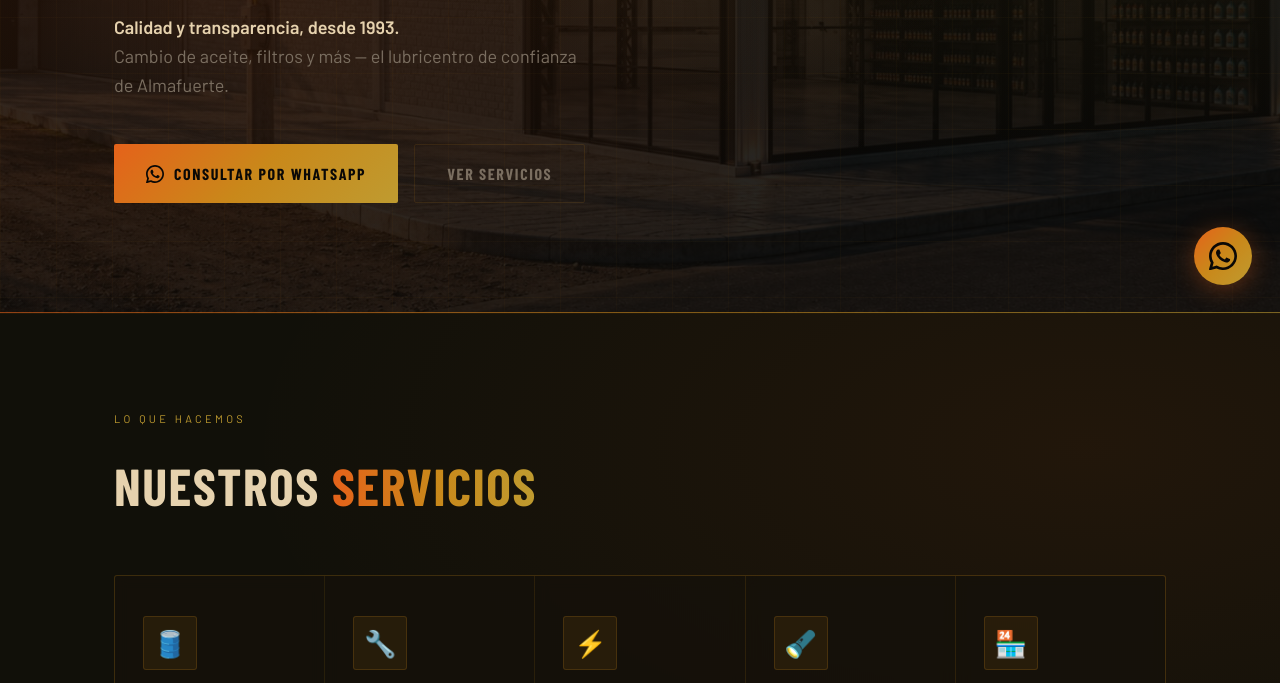
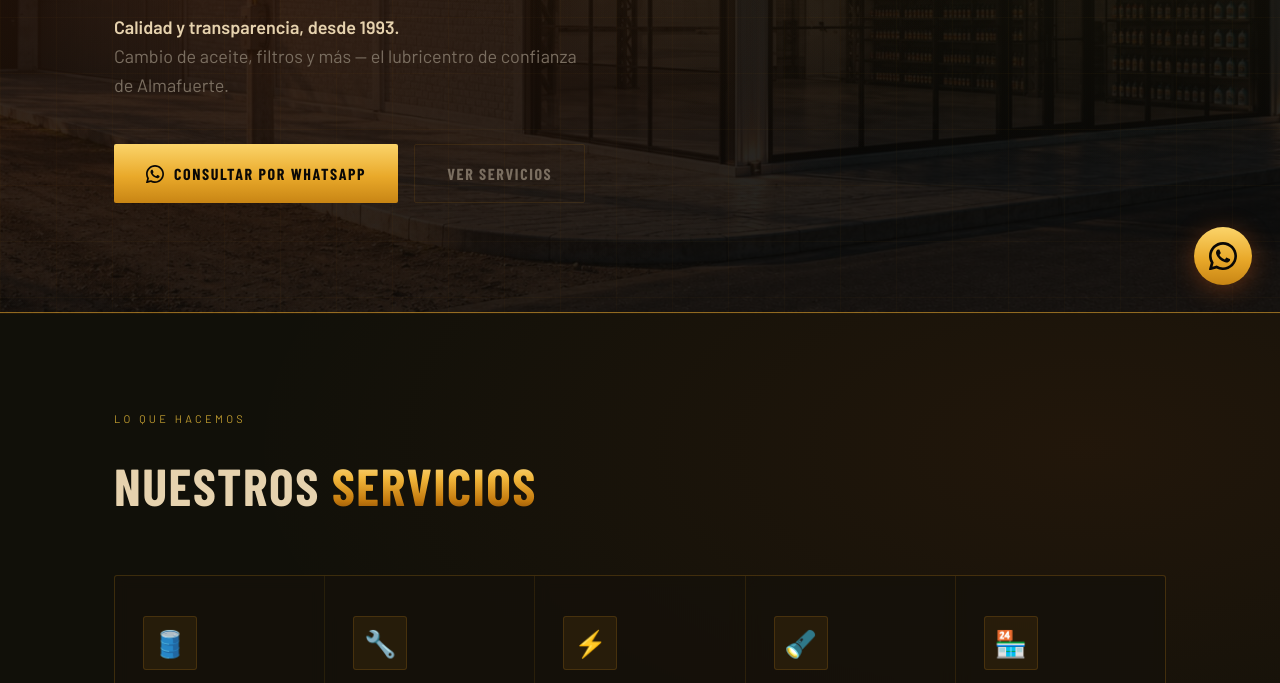
Before and after one commit to soyintigaia-stack/elquebrachito-landing, a plain HTML site: page index.html in a window 1280 px wide. Shown: the part 487-1170 px from the top of the page. Drawn offline with nearby package versions, Linux system fonts and the light colour scheme; a web font is replaced by a local one.

Commit message:
Degradé tipo aceite de motor (ámbar con reflejo) en títulos y botones
Co-Authored-By: Claude Opus 5.5 <noreply@anthropic.com>
Claude-Session: https://claude.ai/code/session_01Sjt1A6EafdznzkvZAyJoGk

```diff
--- a/index.html
+++ b/index.html
@@ -54,8 +54,9 @@
       --text:    #E6D2AE; /* hueso cálido; antes #F7F3EE */
       --muted:   #7A6E60;
       --dim:     #3D3630;
-      --grad:    linear-gradient(90deg, var(--fire), var(--amber), var(--gold));
-      --grad135: linear-gradient(135deg, var(--fire), var(--amber), var(--gold));
+      /* Degradé "aceite de motor": reflejo claro arriba, ámbar profundo abajo */
+      --grad:    linear-gradient(180deg, #FFE7A0 0%, #F0B53A 40%, #C47A0E 75%, #7A4306 100%);
+      --grad135: linear-gradient(180deg, #FBD46A 0%, #E9A92A 55%, #C88514 100%);
     }
 
     *, *::before, *::after { box-sizing: border-box; margin: 0; padding: 0; }
```
